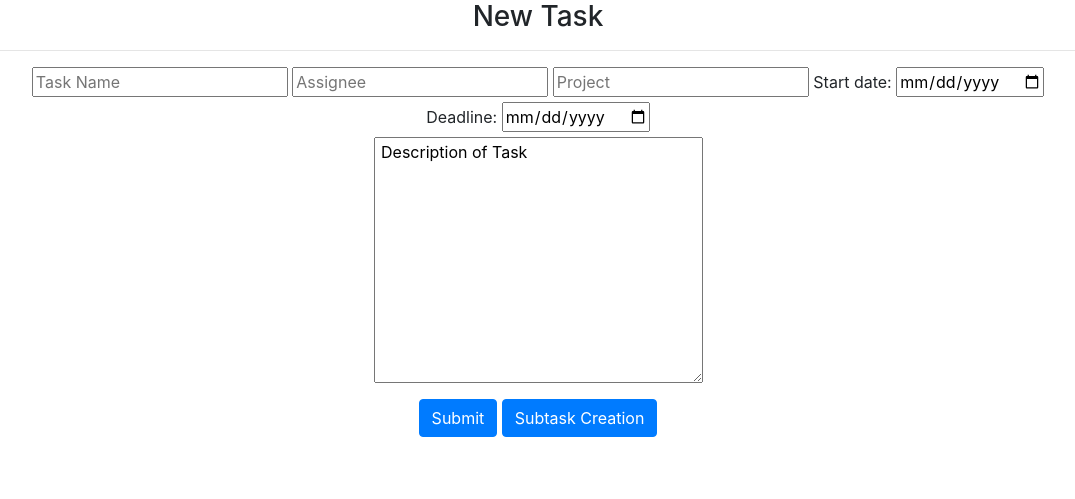
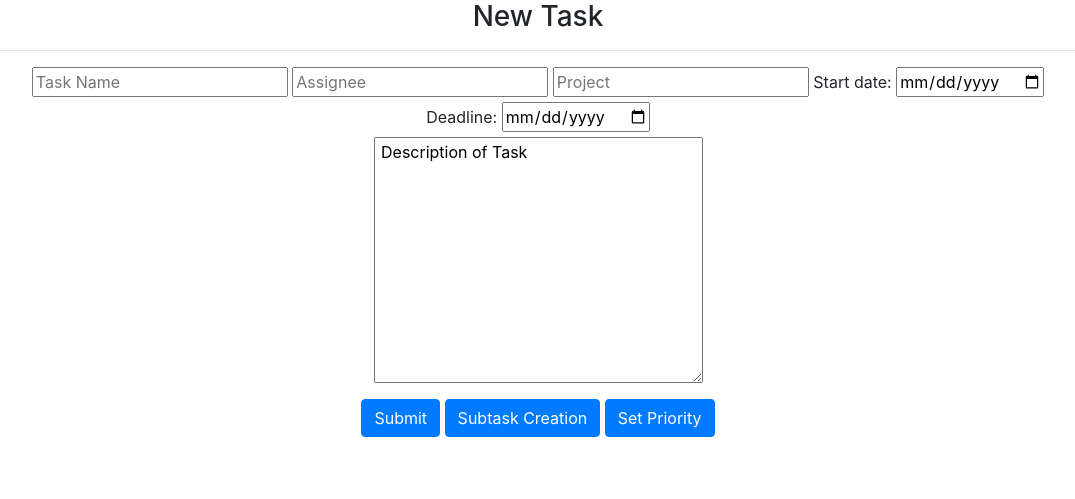
Before and after one commit to dsmith35/TaskApp, a Flask app: page /newtask in a window 1280 px wide. Shown: the part 56-555 px from the top of the page, without its empty margins (102-1177 px from the left). Run offline with Flask 3, Linux system fonts and the light colour scheme; some libraries are stand-ins or nearby versions.

Commit message:
edit:quick changes

```diff
--- a/website/templates/newProject.html
+++ b/website/templates/newProject.html
@@ -23,6 +23,7 @@
 
             <center>
                 <button type="submit" class="btn btn-primary">Submit</button>
+                <button type="submit" class="btn btn-primary">Create Tasks</button>
                 <button type="submit" class="btn btn-primary">Assign Tasks</button>
                 <button type="submit" class="btn btn-primary">Assign Team Roles</button>
                 </form>
--- a/website/templates/newTask.html
+++ b/website/templates/newTask.html
@@ -25,6 +25,7 @@
         <center>
             <button type="submit" class="btn btn-primary">Submit</button>
             <button type="submit" class="btn btn-primary">Subtask Creation</button>
+            <button type="submit" class="btn btn-primary">Set Priority</button>
             </form>
         </section>
 
--- a/website/templates/projectManager.html
+++ b/website/templates/projectManager.html
@@ -13,6 +13,7 @@
                 <button type="submit" class="btn btn-primary">Edit Project</button>
                 <button type="submit" class="btn btn-primary">Delete Project</button>
                 <button type="submit" class="btn btn-primary">Project Complete</button>
+                <button type="submit" class="btn btn-primary">Set Priority</button>
                 </form>
             </section>
 
--- a/website/templates/taskManager.html
+++ b/website/templates/taskManager.html
@@ -13,7 +13,9 @@
             <center>
                 <button type="submit" class="btn btn-primary">Edit Task</button>
                 <button type="submit" class="btn btn-primary">Delete Task</button>
+                <button type="submit" class="btn btn-primary">Set Priority</button>
                 <button type="submit" class="btn btn-primary">Task Complete</button>
+
                 </form>
             </section>
 
```
